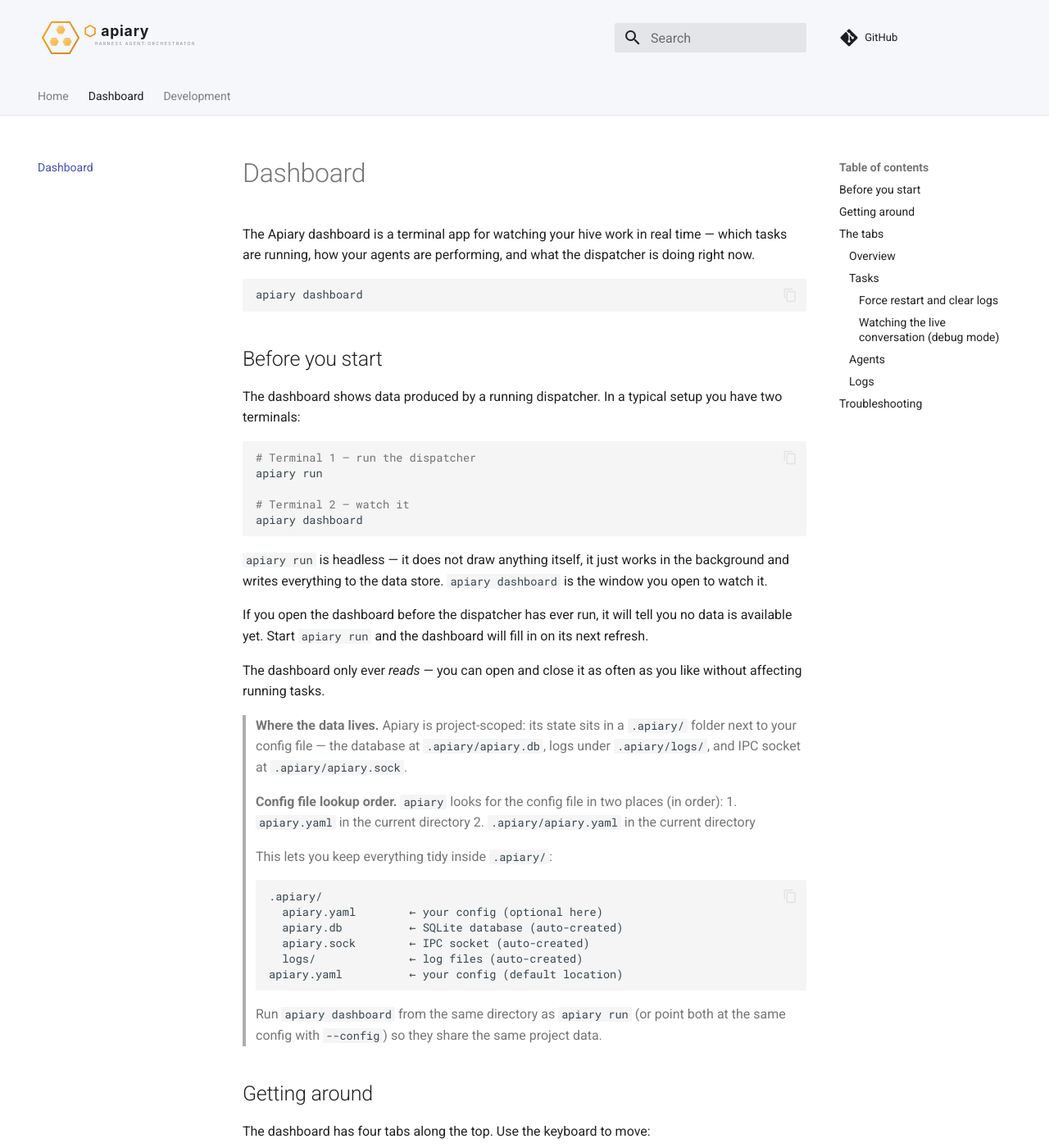
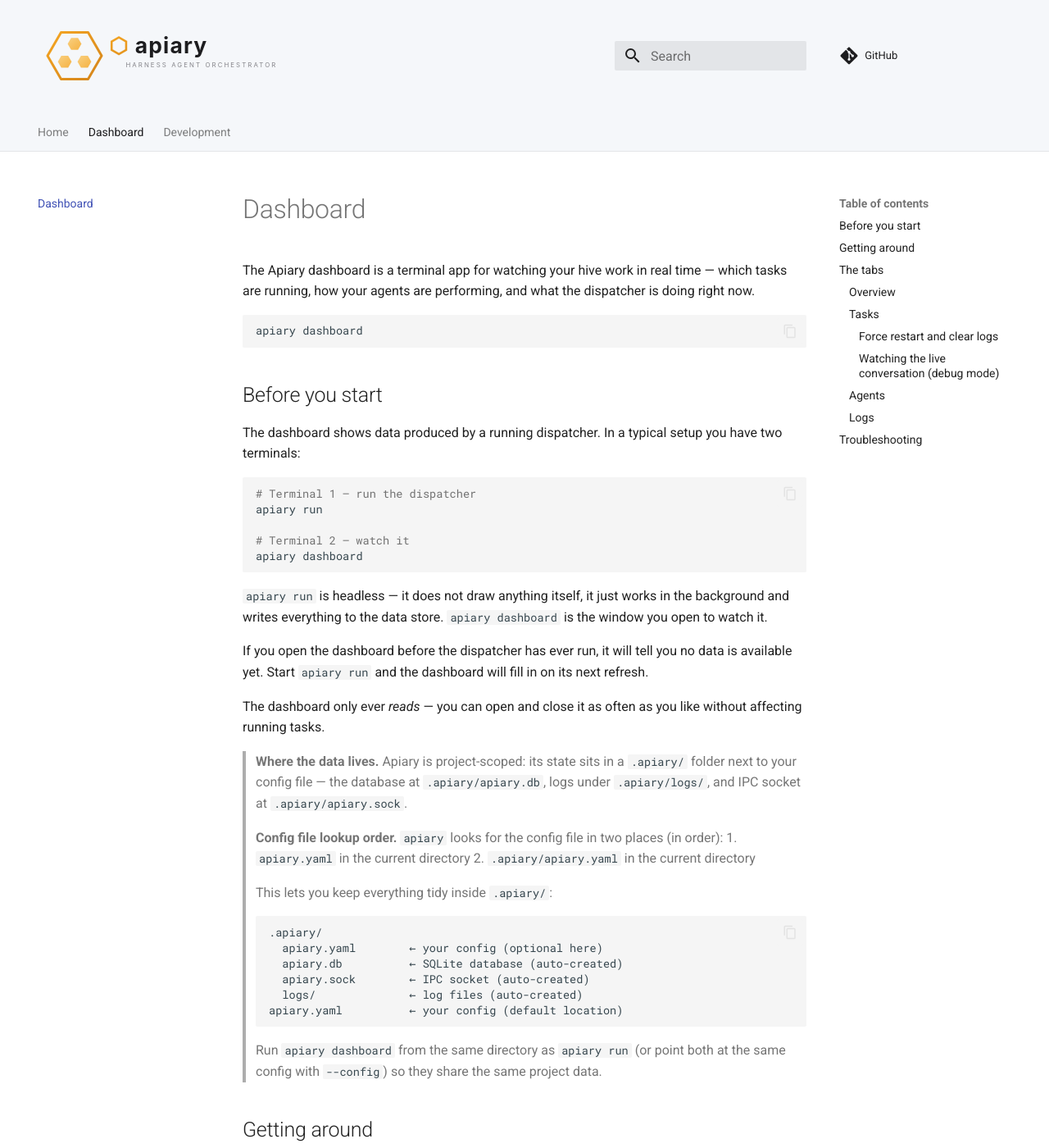
Before and after one commit to orlandoburli/apiary, an MkDocs documentation site: the page built from docs/dashboard.md, in a window 1280 px wide and 1400 px high. Shown: the whole window at 82% size. Built offline with MkDocs 1.6.1 and Material for MkDocs 9.7.7, drawn with Linux system fonts in a browser that asks for light colours; comment, search, counter and statistics services are not loaded.

Commit message:
fix(docs): logo 6rem and reduced paddings in the header

```diff
--- a/docs/stylesheets/extra.css
+++ b/docs/stylesheets/extra.css
@@ -4,7 +4,7 @@
 }
 .md-header__button.md-logo img,
 .md-header__button.md-logo svg {
-  height: 4rem;
+  height: 6rem;
   width: auto;
 }
 
@@ -19,6 +19,14 @@
 .md-header {
   background-color: #f5f7fa;
   color: #1d1d1f;
+}
+.md-header__inner {
+  padding-top: 0;
+  padding-bottom: 0;
+}
+.md-header .md-header__button {
+  padding-top: 0.2rem;
+  padding-bottom: 0.2rem;
 }
 
 /* Hide header title text but keep it in flex flow to push search right */
```
